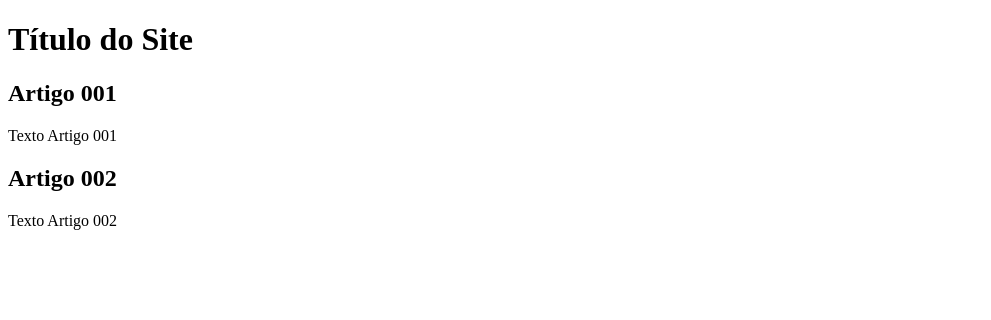
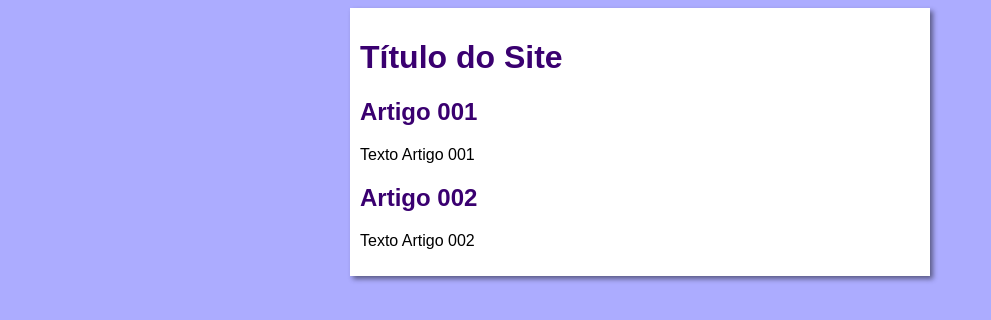
Before and after one commit to LeandroJesusFerreira/projeto-site, a plain HTML site: page index.html in a window 1280 px wide. Shown: the whole page, without its empty margins (0-991 px from the left). Drawn offline with Linux system fonts and the light colour scheme.

Commit message:
Atualizei o design

```diff
--- /dev/null
+++ b/estilos/style.css
@@ -0,0 +1,27 @@
+* {
+    font-family: Arial, Helvetica, sans-serif;
+    font-size: 16px;
+}
+
+body {
+    background-color: #acacff;
+
+}
+
+main {
+    background-color: white;
+    width: 560px;
+    margin: auto;
+    padding: 10px;
+    box-shadow: 3px 3px 5px rgba(0, 0, 0, 0.473);
+}
+
+h1 {
+    font-size: 2em;
+    color: rgb(58, 0, 112);
+}
+
+h2 {
+    font-size: 1.5em;
+    color: rgb(58, 0, 112);
+}
--- a/index.html
+++ b/index.html
@@ -5,6 +5,7 @@
     <meta http-equiv="X-UA-Compatible" content="IE=edge">
     <meta name="viewport" content="width=device-width, initial-scale=1.0">
     <title>Curso em Vídeo</title>
+    <link rel="stylesheet" href="estilos/style.css"
 </head>
 <body>
     <main>
```
